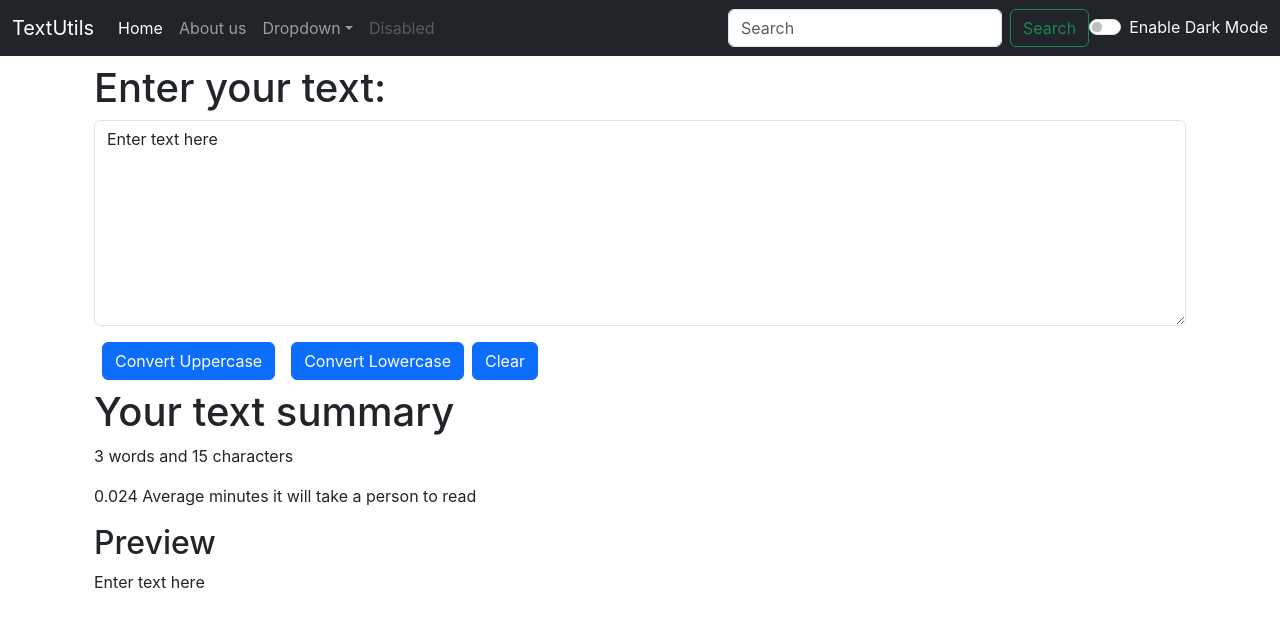
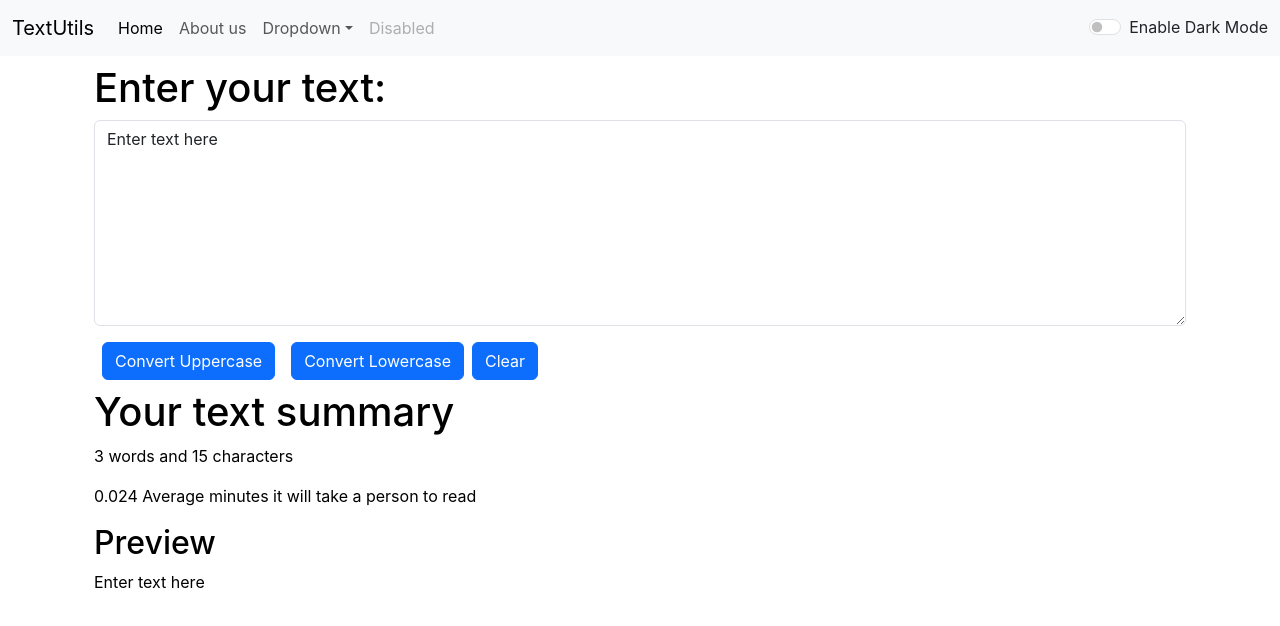
Before and after one commit to AimanQ20/Learning-Javascript, a React (Create React App) app: page / in a window 1280 px wide. Shown: the top 626 px of the page. Built offline with nearby package versions, Linux system fonts and the light colour scheme.

Commit message:
added darkmode to the whole page

```diff
--- a/src/App.js
+++ b/src/App.js
@@ -6,21 +6,24 @@
 import { useState } from 'react';
 
 function App() {
-  const [mode,setMode]=useState('dark');
+  const [mode,setMode]=useState('light');
   const toggleMode= ()=>{
     if(mode==='light')
     {
     setMode('dark')
+    document.body.style.backgroundColor = 'grey';
     }
     else{
       setMode('light')
+    document.body.style.backgroundColor = 'white';
+
     }
   }
   return (
     <>
 <Navbar title="TextUtils" mode={mode} aboutText="About us" toggleMode={toggleMode}></Navbar>
 <div className="container my-2">
-<TextForm heading = "Enter your text:"></TextForm>
+<TextForm heading = "Enter your text:" mode={mode}></TextForm>
 {/*<About></About>*/}
 </div>
       </>
--- a/src/components/Navbar.js
+++ b/src/components/Navbar.js
@@ -32,11 +32,7 @@
           <a className="nav-link disabled" aria-disabled="true">Disabled</a>
         </li>
       </ul>
-      <form className="d-flex" role="search">
-        <input className="form-control me-2" type="search" placeholder="Search" aria-label="Search"/>
-        <button className="btn btn-outline-success" type="submit">Search</button>
-      </form>
-      <div className="form-check form-switch text-light">
+      <div className={`form-check form-switch text-${props.mode==='light'?'dark' : 'light'}`}>
   <input className="form-check-input" onClick={props.toggleMode} type="checkbox" role="switch" id="switchCheckDefault"/>
   <label className="form-check-label" htmlfor="switchCheckDefault">Enable Dark Mode</label>
 </div>
--- a/src/components/TextForm.js
+++ b/src/components/TextForm.js
@@ -23,10 +23,10 @@
 
     return (
         <>
-    <div className="container">
-        <h1>{props.heading}</h1>
+    <div className="container" style={{color:props.mode==='dark'?'white':'black'}}>
+        <h1 >{props.heading}</h1>
     <div className="mb-3">
-    <textarea className="form-control" value={text} onChange={handleOnChange} id="mybox" rows="8"/>
+    <textarea className="form-control" value={text} onChange={handleOnChange}  style={{backgroundColor:props.mode==='dark'?'grey':'white'}}id="mybox" rows="8"/>
     </div>
     <button className="btn btn-primary mx-2" onClick={handleUpClick}>Convert Uppercase</button>
     <button className="btn btn-primary mx-2" onClick={handleLoClick}>Convert Lowercase</button>
@@ -34,7 +34,7 @@
 
 
     </div>
-    <div className="container my-2">
+    <div className="container my-2" style={{color:props.mode==='dark'?'white':'black'}}>
         <h1>Your text summary</h1>
         <p>{text.split(" ").length} words and {text.length} characters</p>
         <p>{0.008*text.split(" ").length} Average minutes it will take a person to read</p>
```
